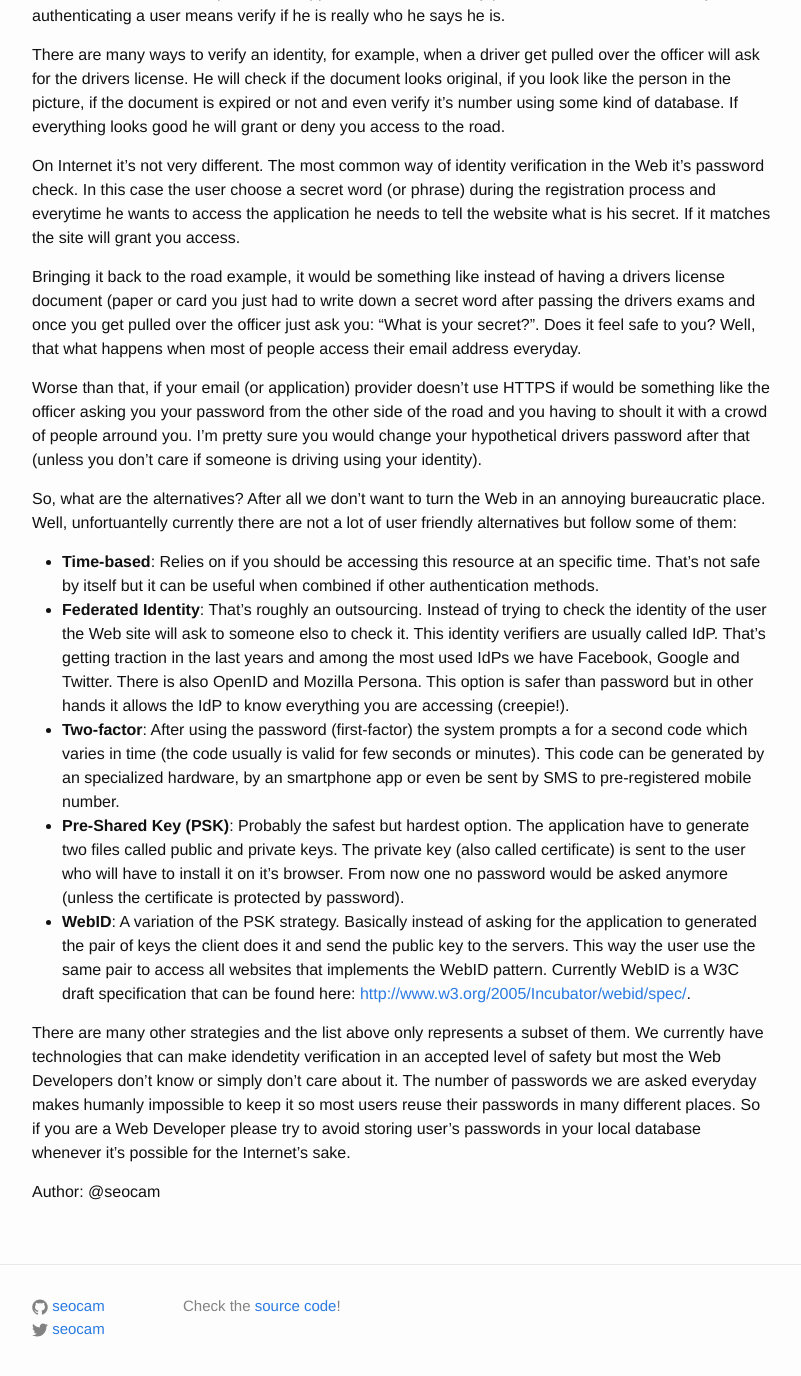
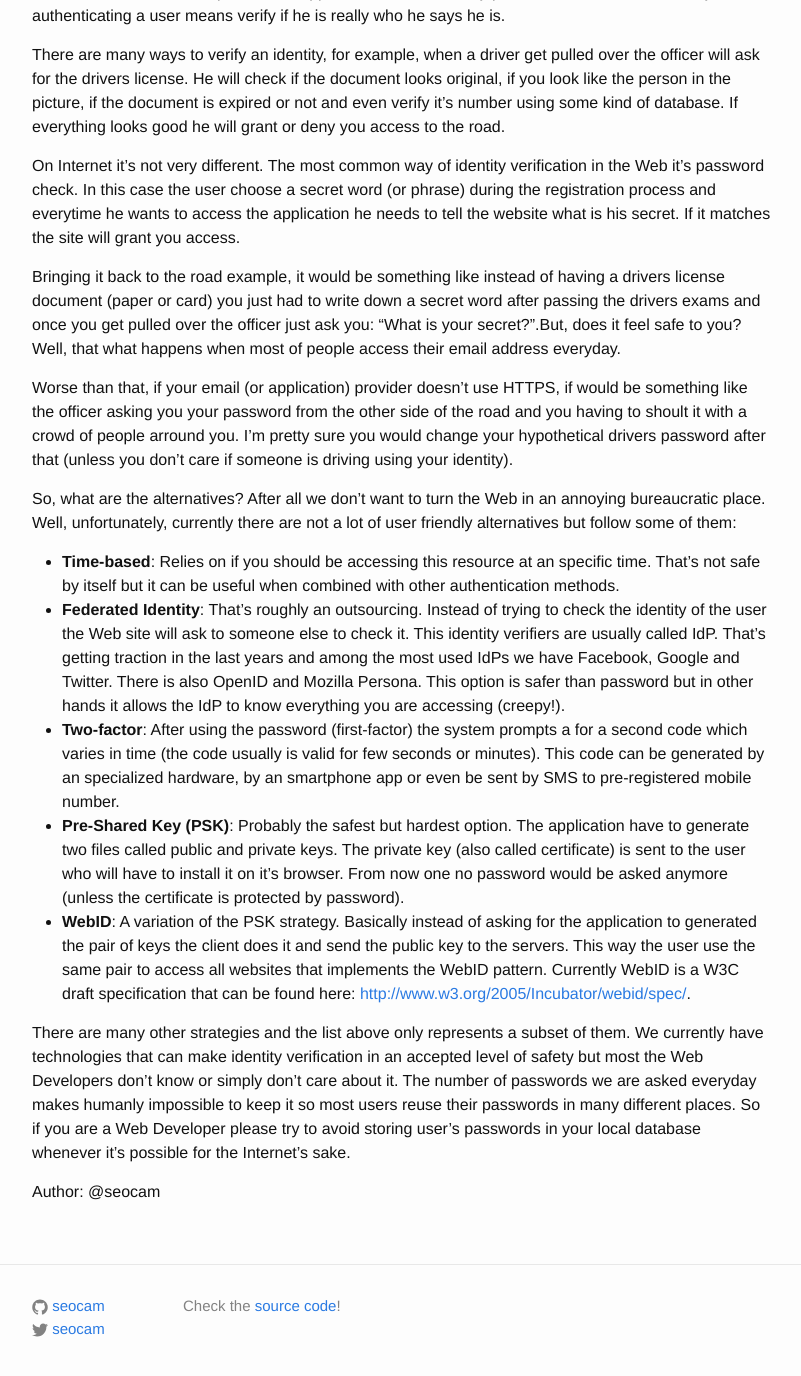
Before and after one commit to seocam/seocam.github.io, a Jekyll site: the page built from _posts/2015-01-04-digital-identity-verification.markdown, in a window 1280 px wide and 1400 px high, scrolled down 220 px. Shown: the top 1376 px of the window, without its empty margins (238-1039 px from the left). Built offline with Jekyll 4.4.1, drawn with Linux system fonts in a browser that asks for light colours; comment, search, counter and statistics services are not loaded.

Commit message:
text spelling update

```diff
--- a/_posts/2015-01-04-digital-identity-verification.markdown
+++ b/_posts/2015-01-04-digital-identity-verification.markdown
@@ -21,27 +21,27 @@ process and everytime he wants to access the application he needs to tell the we
 secret. If it matches the site will grant you access.
 
 Bringing it back to the road example,
-it would be something like instead of having a drivers license document (paper or card you just
+it would be something like instead of having a drivers license document (paper or card) you just
 had to write down a secret word after passing the drivers exams and once you get pulled over the
-officer just ask you: "What is your secret?". Does it feel safe to you? Well, that what happens
+officer just ask you: "What is your secret?".But, does it feel safe to you? Well, that what happens
 when most of people access their email address everyday.
 
-Worse than that, if your email (or application) provider doesn't use HTTPS if would be something
+Worse than that, if your email (or application) provider doesn't use HTTPS, if would be something
 like the officer asking you your password from the other side of the road and you having to shoult
 it with a crowd of people arround you. I'm pretty sure you would change your hypothetical drivers
 password after that (unless you don't care if someone is driving using your identity).
 
 So, what are the alternatives? After all we don't want to turn the Web in an annoying bureaucratic
-place. Well, unfortuantelly currently there are not a lot of user friendly alternatives but follow
+place. Well, unfortunately, currently there are not a lot of user friendly alternatives but follow
 some of them:
 
 * **Time-based**: Relies on if you should be accessing this resource at an specific time. That's not safe
-by itself but it can be useful when combined if other authentication methods.
+by itself but it can be useful when combined with other authentication methods.
 * **Federated Identity**: That's roughly an outsourcing. Instead of trying to check the identity of the user
-the Web site will ask to someone elso to check it. This identity verifiers are usually called IdP.
+the Web site will ask to someone else to check it. This identity verifiers are usually called IdP.
 That's getting traction in the last years and among the most used IdPs we have Facebook, Google and Twitter.
 There is also OpenID and Mozilla Persona. This option is safer than password but in other hands it allows the IdP
-to know everything you are accessing (creepie!).
+to know everything you are accessing (creepy!).
 * **Two-factor**: After using the password (first-factor) the system prompts a for a second code which varies
 in time (the code usually is valid for few seconds or minutes). This code can be generated by an specialized
 hardware, by an smartphone app or even be sent by SMS to pre-registered mobile number.
@@ -55,7 +55,7 @@ access all websites that implements the WebID pattern. Currently WebID is a W3C
 found here: <http://www.w3.org/2005/Incubator/webid/spec/>.
 
 There are many other strategies and the list above only represents a subset of them. We currently have technologies
-that can make idendetity verification in an accepted level of safety but most the Web Developers don't know or
+that can make identity verification in an accepted level of safety but most the Web Developers don't know or
 simply don't care about it. The number of passwords we are asked everyday makes humanly impossible to keep it
 so most users reuse their passwords in many different places. So if you are a Web Developer please try to avoid
 storing user's passwords in your local database whenever it's possible for the Internet's sake.
```
